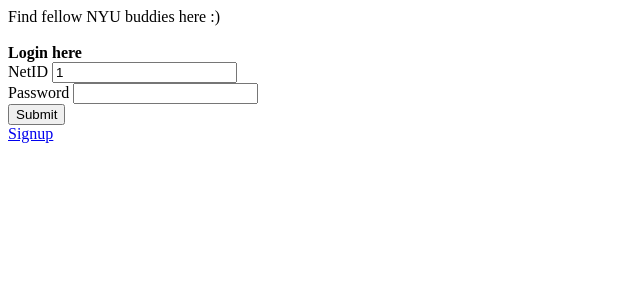
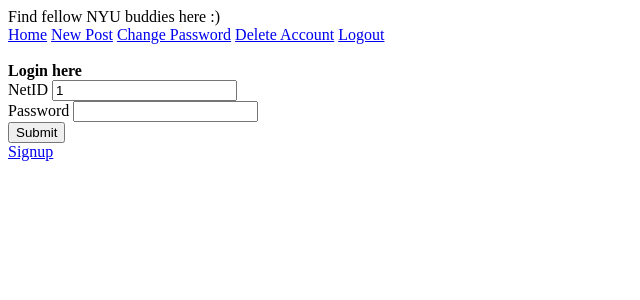
Before and after one commit to Pradhyo/nyubuddies, a Python web app: template templates/Home_Page.html in a window 1280 px wide. Shown: the top 300 px of the page, without its empty margins (0-640 px from the left). Run offline with Jinja, Linux system fonts and the light colour scheme; the template is opened without the code that fills it: most values are stand-ins (such as "Sample title", 1, 10 or a date in 2020).

Commit message:
Add links to top of page when logged in- new post, delete account etc

```diff
--- a/templates/base.html
+++ b/templates/base.html
@@ -1,12 +1,18 @@
 <!DOCTYPE html>
 <html lang="en-US">
 <head>
-Find fellow NYU buddies here :)
+Find fellow NYU buddies here :) <br>
+{%if not_logged != True%}
+<a href = "/welcome">Home</a>
+<a href = "/new_post">New Post</a>
+<a href = "/change_password">Change Password</a>
+<a href = "/delete_account">Delete Account</a>
+<a href = "/logout">Logout</a>
+{%endif%}
 <br>
 </head>
 <body>
 {% block content %}
 {% endblock %}
-
 </body>
 </html>
```
